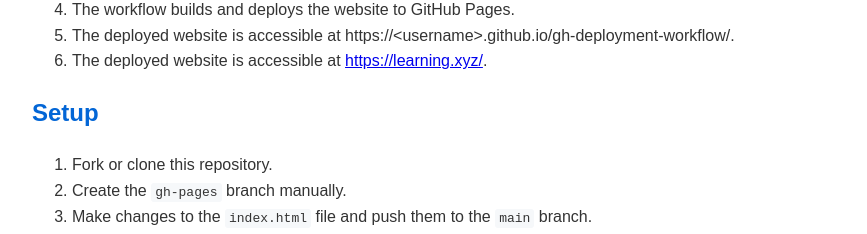
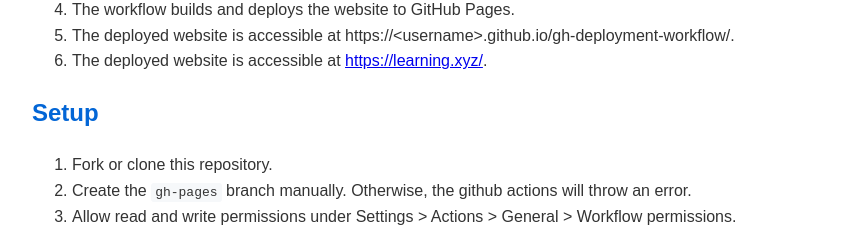
Before and after one commit to emmanuelkaringi/Devops-Projects, a plain HTML site: page index.html in a window 1280 px wide. Shown: the part 479-713 px from the top of the page, without its empty margins (208-1075 px from the left). Drawn offline with Linux system fonts and the light colour scheme.

Commit message:
deploy: be9822864ce12987a58937b0b1d463004000d513

```diff
--- a/gitHub-pages-deployment/index.html
+++ b/index.html
@@ -31,7 +31,11 @@
     <h2>Setup</h2>
     <ol>
         <li>Fork or clone this repository.</li>
-        <li>Create the <code>gh-pages</code> branch manually.</li>
+        <li>Create the <code>gh-pages</code> branch manually. Otherwise, the github actions will throw an error.</li>
+        <li>Allow read and write permissions under Settings > Actions > General > Workflow permissions.</li>
+        <div class="screenshot-placeholder">
+            <img src="images/permissions.png" alt="Github Permissions">
+        </div>
         <li>Make changes to the <code>index.html</code> file and push them to the <code>main</code> branch.</li>
         <li>The GitHub Actions workflow will automatically deploy your changes to GitHub Pages.</li>
     </ol>
```
Also changed, not shown: images/DNS-records.png (renamed from gitHub-pages-deployment/images/DNS-records.png), images/permissions.png (added), style.css (renamed from gitHub-pages-deployment/style.css), 12 other files.
